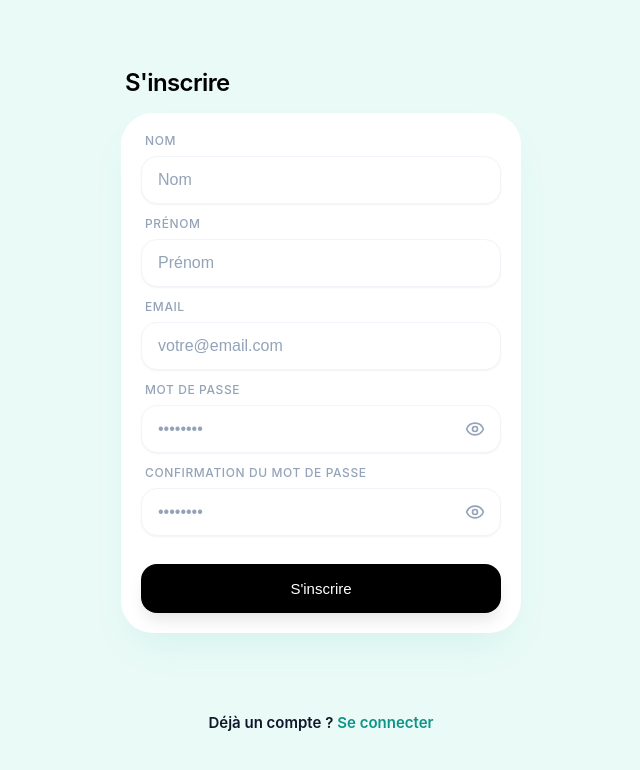
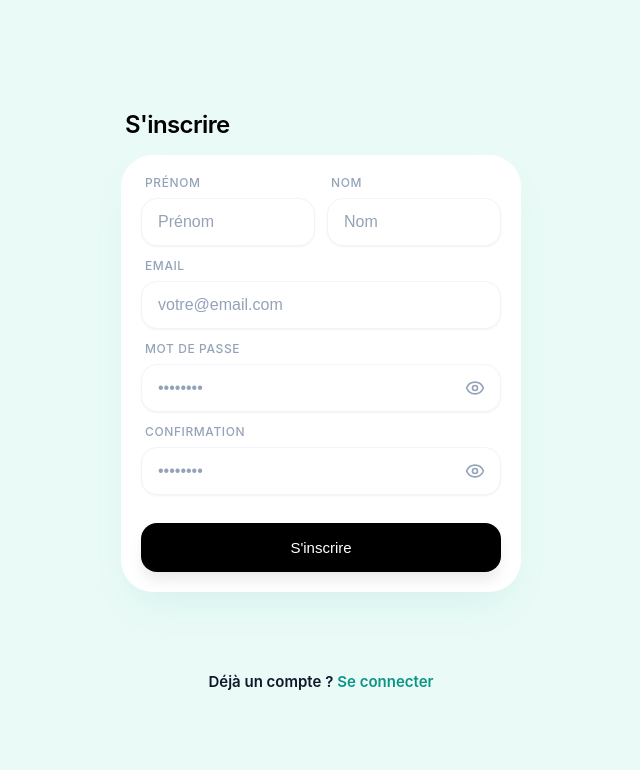
Before and after one commit to mariusyvt/fylt, a Next.js app: page /signup in a window 1280 px wide. Shown: the top 770 px of the page, without its empty margins (319-959 px from the left). Built offline with nearby package versions, Linux system fonts and the light colour scheme.

Commit message:
Fix signin ui and error

```diff
--- a/src/api/services/auth.service.ts
+++ b/src/api/services/auth.service.ts
@@ -28,8 +28,12 @@ export const signUp = async (lastName: string, firstName: string, email: string,
 
     if (!response.ok) {
         const data = await response.json().catch(() => ({}));
-        const error = new Error(data.message || data.error || `Erreur ${response.status}`) as Error & { status: number };
+        const message = data.errors
+            ? data.errors.map((e: { message: string }) => e.message).join('\n')
+            : data.message || data.error || `Erreur ${response.status}`;
+        const error = new Error(message) as Error & { status: number; errors?: { field: string; message: string }[] };
         error.status = response.status;
+        if (data.errors) error.errors = data.errors;
         throw error;
     }
 
--- a/src/app/(auth)/signup/page.tsx
+++ b/src/app/(auth)/signup/page.tsx
@@ -7,6 +7,11 @@ import Link from "next/link";
 import TextInput from "@/components/ui/TextInput";
 import PasswordInput from "@/components/ui/PasswordInput";
 
+interface FieldError {
+    field: string;
+    message: string;
+}
+
 export default function SignUpForm() {
     const [lastName, setLastName] = useState("");
     const [firstName, setFirstName] = useState("");
@@ -15,22 +20,34 @@ export default function SignUpForm() {
     const [error, setError] = useState("");
     const {login} = useAuth();
     const [confirmPassword, setConfirmPassword] = useState("");
-
+    const [fieldErrors, setFieldErrors] = useState<Record<string, string>>({});
 
     const handleSubmit = async () => {
         setError("");
+        setFieldErrors({});
 
         if (password !== confirmPassword) {
-            setError("Les mots de passe ne correspondent pas.");
+            setFieldErrors({ password: "Les mots de passe ne correspondent pas." });
             return;
         }
         try {
             const result = await signUp(lastName, firstName, email, password);
             login(result.data.token);
         } catch (err: unknown) {
-            const e = err as { status?: number };
+            console.error("Erreur signup:", err);
+            const e = err as { status?: number; message?: string; errors?: FieldError[] };
             if (e.status === 409) {
-                setError("Cet email est déjà utilisé.");
+                setFieldErrors({ email: "Cet email est déjà utilisé." });
+            } else if (e.errors) {
+                const mapped: Record<string, string> = {};
+                e.errors.forEach((fe) => {
+                    mapped[fe.field] = mapped[fe.field]
+                        ? mapped[fe.field] + '\n' + fe.message
+                        : fe.message;
+                });
+                setFieldErrors(mapped);
+            } else if (e.message) {
+                setError(e.message);
             } else {
                 setError("Une erreur est survenue.");
             }
@@ -48,19 +65,22 @@ export default function SignUpForm() {
                         handleSubmit();
                     }}>
 
+                        <div className="form-row">
+                            <TextInput
+                                label="Prénom"
+                                value={firstName}
+                                onChange={setFirstName}
+                                placeholder="Prénom"
+                                error={fieldErrors.first_name}
+                            />
                             <TextInput
                                 label="Nom"
                                 value={lastName}
                                 onChange={setLastName}
                                 placeholder="Nom"
+                                error={fieldErrors.last_name}
                             />
-
-                        <TextInput
-                            label="Prénom"
-                            value={firstName}
-                            onChange={setFirstName}
-                            placeholder="Prénom"
-                        />
+                        </div>
 
                         <TextInput
                             label="Email"
@@ -68,21 +88,23 @@ export default function SignUpForm() {
                             value={email}
                             onChange={setEmail}
                             placeholder="votre@email.com"
+                            error={fieldErrors.email}
                         />
-
-                        {error && <p className="error-message">{error}</p>}
 
                         <PasswordInput
                             label="Mot de passe"
                             value={password}
                             onChange={setPassword}
+                            error={fieldErrors.password}
                         />
 
                         <PasswordInput
-                            label="Confirmation du mot de passe"
+                            label="Confirmation"
                             value={confirmPassword}
                             onChange={setConfirmPassword}
                         />
+
+                        {error && <p className="error-message">{error}</p>}
 
                         <button className="submit-button" type="submit">
                             S'inscrire
--- a/src/styles/components/auth/signin.scss
+++ b/src/styles/components/auth/signin.scss
@@ -52,6 +52,16 @@
   display: flex;
   flex-direction: column;
   gap: v.$spacing-3;
+}
+
+.form-row {
+  display: flex;
+  gap: v.$spacing-3;
+
+  > * {
+    flex: 1;
+    min-width: 0;
+  }
 }
 
 
```
Lines whose indentation alone changed are shown as unchanged.
